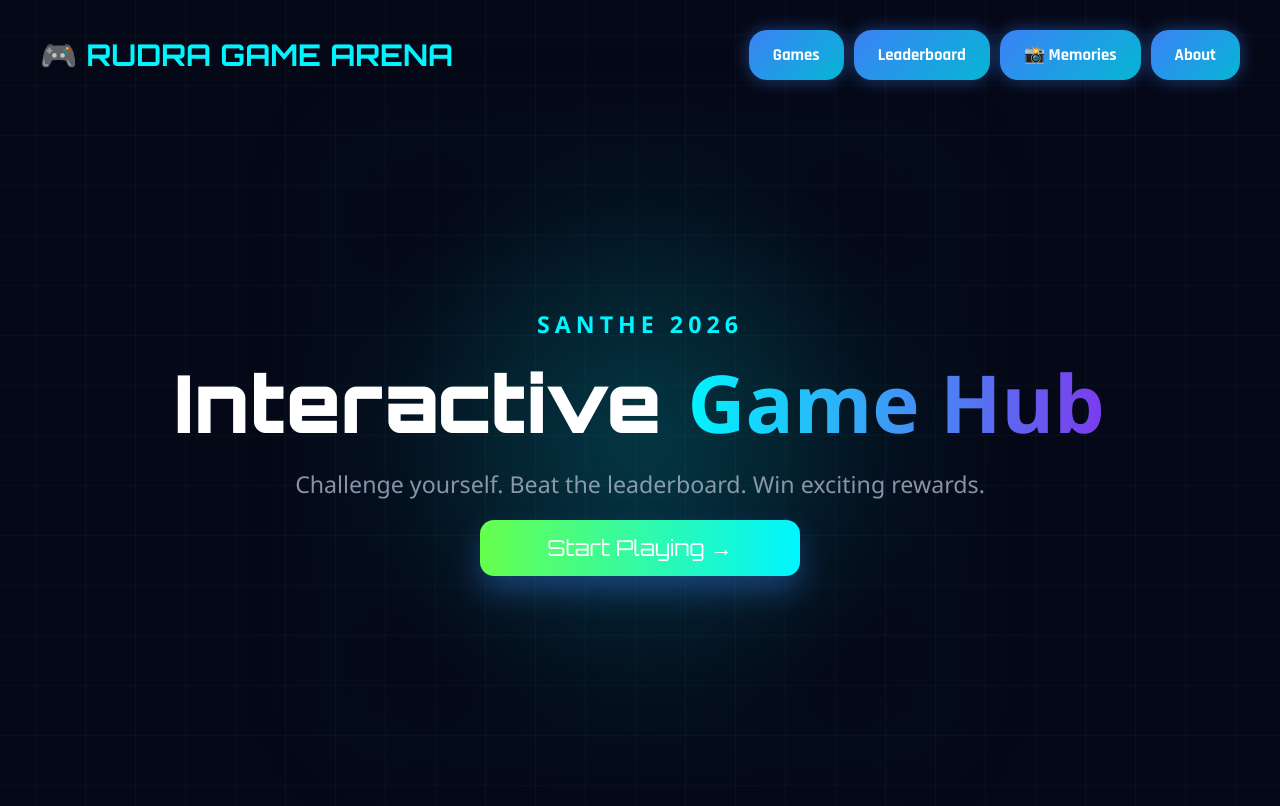
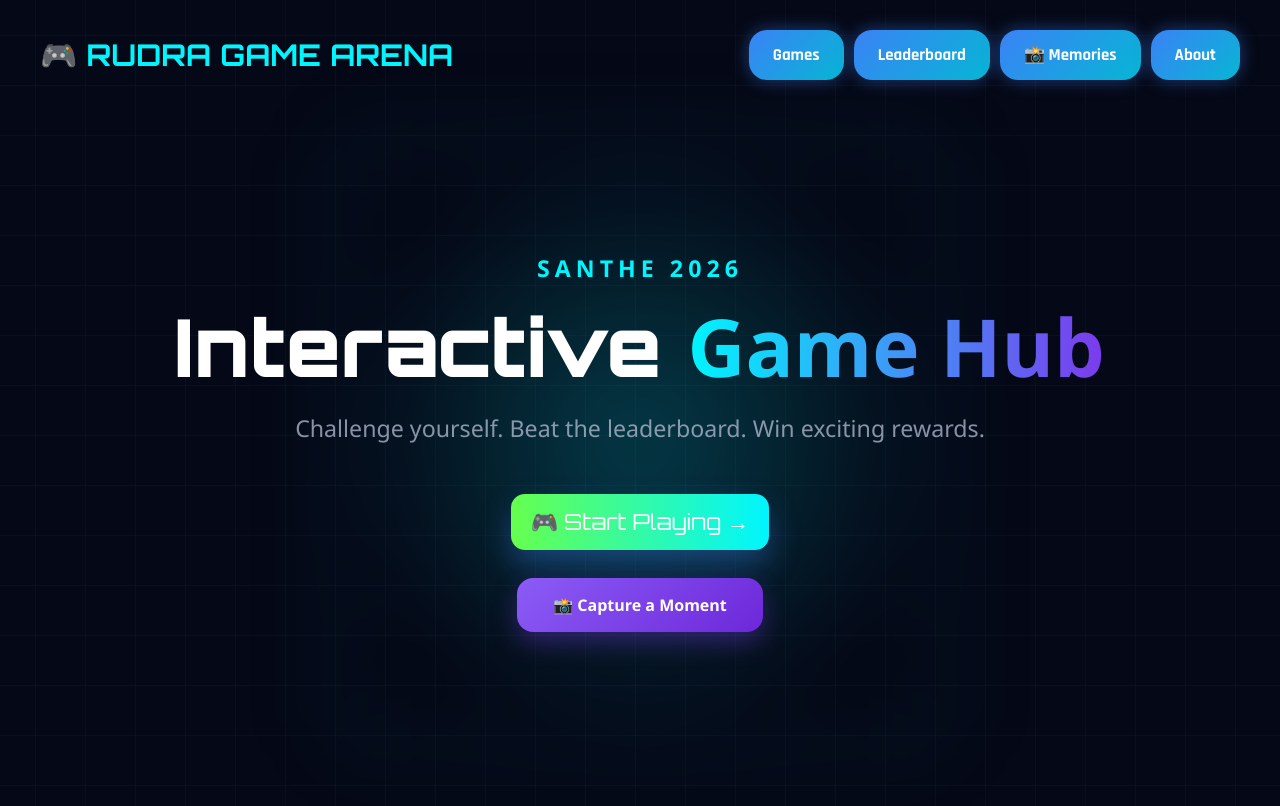
Before and after one commit to nithinj-dev/rudra-playhub, a React (Vite) app: page / in a window 1280 px wide. Built offline with nearby package versions, Linux system fonts and the light colour scheme.

Commit message:
memory to capture moment

```diff
--- a/src/pages/Home.css
+++ b/src/pages/Home.css
@@ -25,6 +25,38 @@ overflow:hidden;
 
 color:white;
 
+}
+.hero-buttons{
+    display:flex;
+    flex-direction:column;
+    gap:18px;
+    align-items:center;
+    margin-top:30px;
+}
+
+.memory-btn{
+    padding:16px 36px;
+    border:none;
+    border-radius:16px;
+    cursor:pointer;
+    font-size:1rem;
+    font-weight:700;
+    color:white;
+
+    background:linear-gradient(135deg,#8b5cf6,#6d28d9);
+
+    box-shadow:0 10px 25px rgba(124,58,237,.35);
+
+    transition:.25s;
+}
+
+.memory-btn:hover{
+    transform:translateY(-4px) scale(1.03);
+    box-shadow:0 16px 35px rgba(124,58,237,.45);
+}
+
+.memory-btn:active{
+    transform:scale(.98);
 }
 
 .background-grid{
--- a/src/pages/Home.jsx
+++ b/src/pages/Home.jsx
@@ -96,12 +96,23 @@ function Home() {
                     Win exciting rewards.
                 </p>
 
-                <button
-                    className="start-btn"
-                    onClick={() => navigate("/player")}
-                >
-                    Start Playing →
-                </button>
+                <div className="hero-buttons">
+
+    <button
+        className="start-btn"
+        onClick={() => navigate("/player")}
+    >
+        🎮 Start Playing →
+    </button>
+
+    <button
+        className="memory-btn"
+        onClick={() => navigate("/memories")}
+    >
+        📸 Capture a Moment
+    </button>
+
+</div>
 
             </section>
 
```
Also changed, not shown: src/pages/Capturemoment.css (renamed from src/pages/Memories.css), src/pages/Capturemoment.jsx (renamed from src/pages/Memories.jsx).
